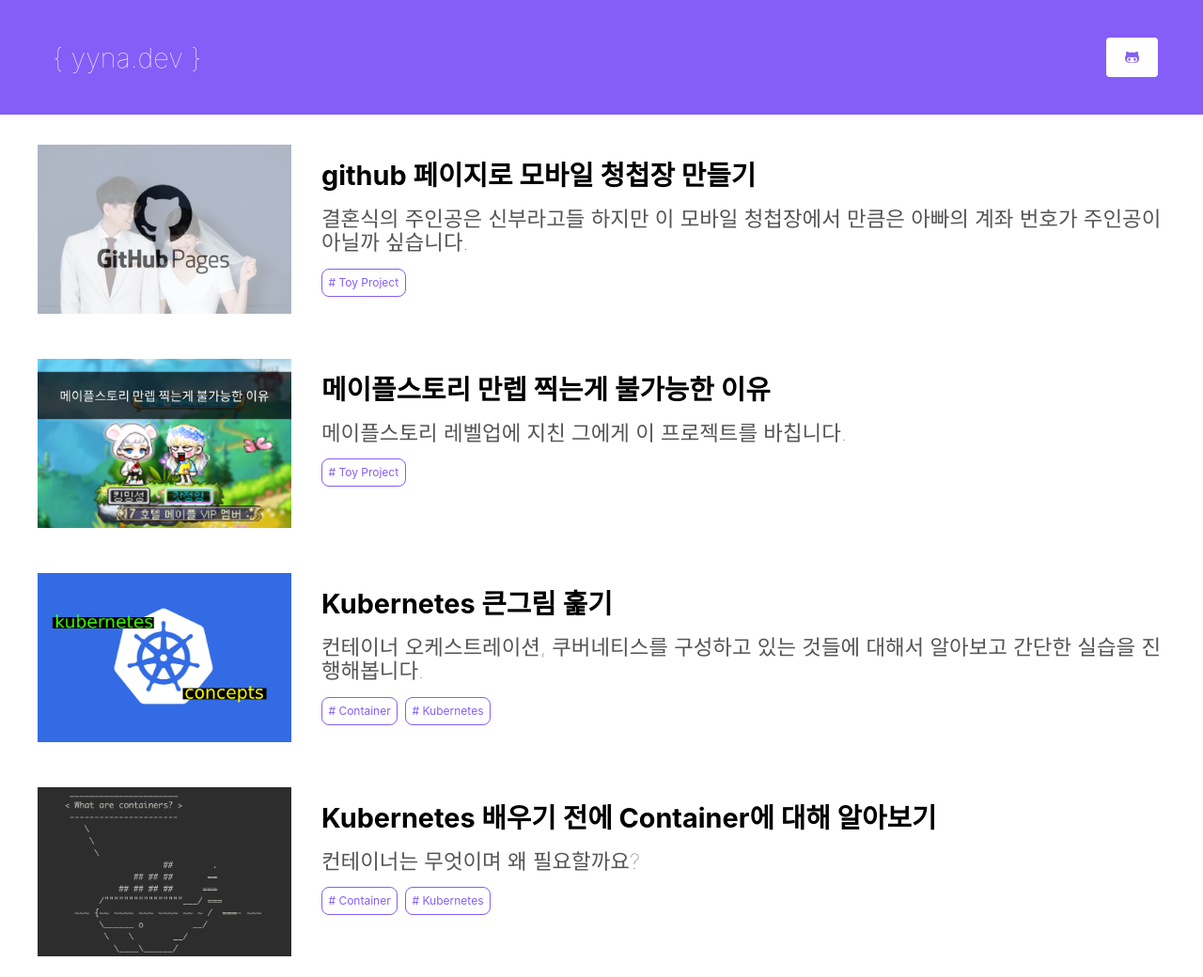
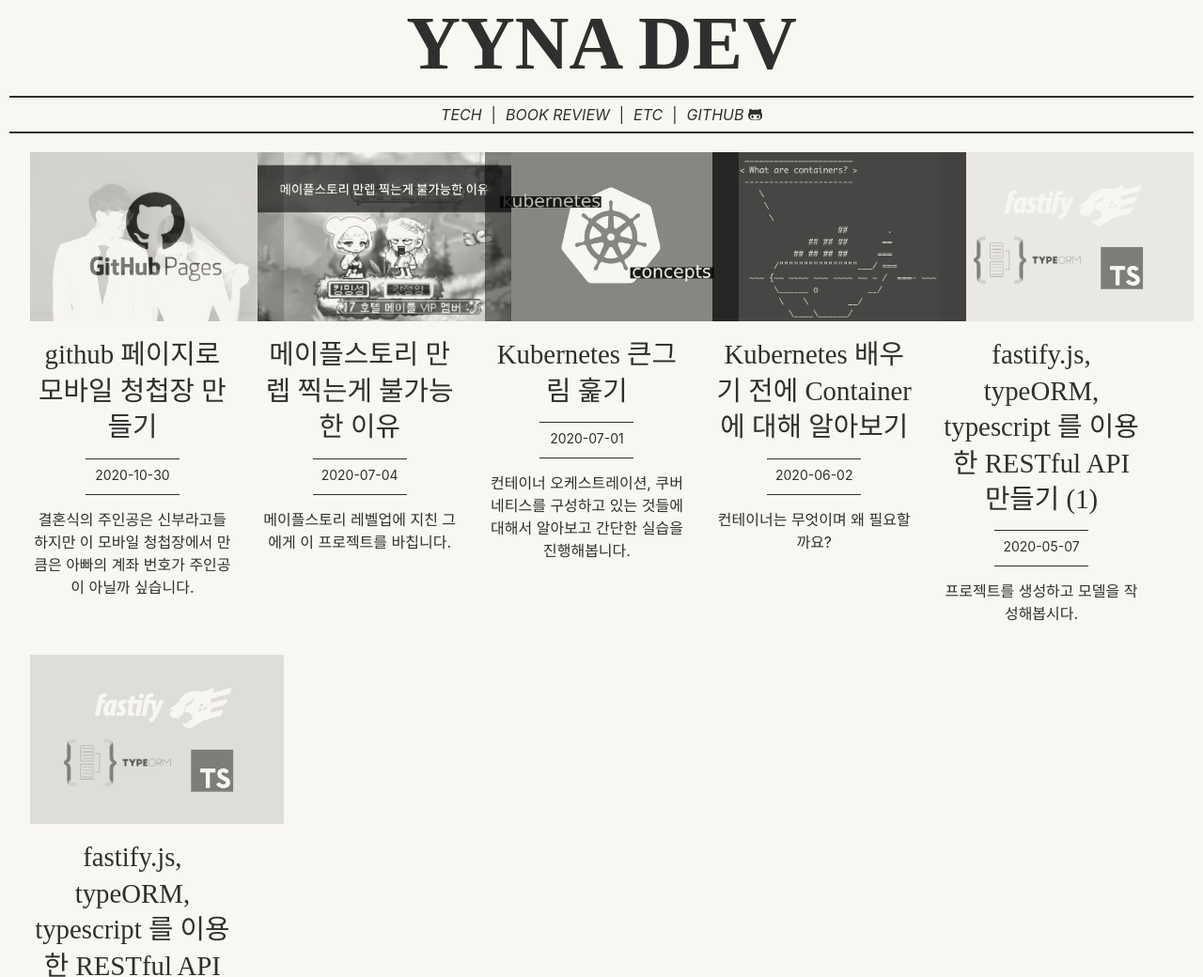
Before and after one commit to yyna/yyna-dev-blog, a Gatsby site: page / in a window 1280 px wide. Shown: the top 1040 px of the page at 94% size. Built offline with nearby package versions, Linux system fonts and the light colour scheme; Gatsby itself is replaced by a stand-in of ours; some packages are replaced by stand-ins of ours.

Commit message:
신문 느낌으로 바꾸기~~

```diff
--- a/blogs/Kubernetes-배우기-전에-Container에-대해-알아보기.md
+++ b/blogs/Kubernetes-배우기-전에-Container에-대해-알아보기.md
@@ -2,7 +2,7 @@
 title: Kubernetes 배우기 전에 Container에 대해 알아보기
 description: 컨테이너는 무엇이며 왜 필요할까요?
 date: 2020-06-02
-tags: ['Container', 'Kubernetes']
+category: tech
 published: true
 image: /images/Kubernetes-배우기-전에-Container에-대해-알아보기/_thumbnail.png
 disqusIdentifier: learn-about-containers-before-studying-kubernetes
--- a/blogs/Kubernetes-큰그림-훑기.md
+++ b/blogs/Kubernetes-큰그림-훑기.md
@@ -2,7 +2,7 @@
 title: Kubernetes 큰그림 훑기
 description: 컨테이너 오케스트레이션, 쿠버네티스를 구성하고 있는 것들에 대해서 알아보고 간단한 실습을 진행해봅니다.
 date: 2020-07-01
-tags: ['Container', 'Kubernetes']
+category: tech
 published: true
 image: /images/Kubernetes-큰그림-훑기/_thumbnail.png
 disqusIdentifier: kubernetes-concepts
--- a/blogs/github-페이지로-모바일-청첩장-만들기.md
+++ b/blogs/github-페이지로-모바일-청첩장-만들기.md
@@ -2,7 +2,7 @@
 title: github 페이지로 모바일 청첩장 만들기
 description: 결혼식의 주인공은 신부라고들 하지만 이 모바일 청첩장에서 만큼은 아빠의 계좌 번호가 주인공이 아닐까 싶습니다.
 date: 2020-10-30
-tags: ['Toy Project']
+category: etc
 published: true
 image: /images/github-페이지로-모바일-청첩장-만들기/_thumbnail.png
 disqusIdentifier: mobile-wedding-invitation
--- a/blogs/메이플스토리-만렙-찍는게-불가능한-이유.md
+++ b/blogs/메이플스토리-만렙-찍는게-불가능한-이유.md
@@ -2,7 +2,7 @@
 title: 메이플스토리 만렙 찍는게 불가능한 이유
 description: 메이플스토리 레벨업에 지친 그에게 이 프로젝트를 바칩니다.
 date: 2020-07-04
-tags: ['Toy Project']
+category: etc
 published: true
 image: /images/메이플스토리-만렙-찍는게-불가능한-이유/_thumbnail.png
 disqusIdentifier: impossible-to-reach-275-level-in-maplestory
--- a/src/components/BlogCard/BlogCard.module.css
+++ b/src/components/BlogCard/BlogCard.module.css
@@ -1,76 +1,82 @@
 .card {
-  margin-bottom: 3rem;
-  display: flex;
-  max-width: 100%;
+  font-size: 14px;
+  line-height: 20px;
+  width: 17.5%;
+  display: inline-block;
+  padding: 0 1% 0 1%;
+  vertical-align: top;
+  margin-bottom: 2rem;
+  transition: all 0.7s;
 }
 
-.card:hover {
-  opacity: 0.7;
+@media only all and (max-width: 1200px) {
+  .card {
+    width: 31%;
+  }
 }
 
-.content {
-  flex-grow: 1;
+@media only all and (max-width: 900px) {
+  .card {
+    width: 47%;
+  }
 }
 
-.categories {
-  margin-top: 1.2rem;
-}
-
-.category {
-  border: 1px solid #845ef7;
-  color: #845ef7;
-  border-radius: 0.5rem;
-  padding: 0.4rem;
-  font-size: 0.75rem;
-  margin-right: 0.5rem;
-}
-
-.title {
-  font-size: 1.8rem;
-  font-weight: bold;
-  margin: 1rem 0;
-  color: black;
-}
-
-.description {
-  font-size: 1.4rem;
-  color: #555;
-  font-weight: lighter;
+@media only all and (max-width: 600px) {
+  .card {
+    width: 100%;
+  }
 }
 
 .image__wrapper {
   min-width: 270px;
+  width: 100%;
   height: 180px;
-  margin-right: 2rem;
+  margin-bottom: 1rem;
   background-position: center;
   background-size: cover;
+  filter: sepia(80%) grayscale(1) contrast(1) opacity(0.9);
+  mix-blend-mode: multiply;
+  width: 100%;
 }
 
-@media (max-width: 1200px) {
-  .image__wrapper {
-    display: none;
-  }
-}
-@media (min-width: 1200px) {
-  .image__wrapper {
-    display: block;
-  }
+.card:hover .image__wrapper {
+  filter: none;
 }
 
-@media (max-width: 768px) {
-  .card {
-    margin-bottom: 1.5rem;
-  }
-  .title {
-    font-size: 1.5rem;
-    line-height: 2.1rem;
-  }
-  .description {
-    font-size: 1.2rem;
-  }
-  .category {
-    border-radius: 0.4rem;
-    padding: 0.3rem;
-    margin-right: 0.3rem;
-  }
+.head {
+  text-align: center;
+  position: relative;
 }
+
+.headline {
+  text-align: center;
+  line-height: normal;
+  font-family: 'Nanum Myeongjo', serif;
+  display: block;
+  margin: 0 auto;
+  font-size: 1.8rem;
+  line-height: 2.4rem;
+}
+
+.date:before {
+  border-top: 1px solid #2f2f2f;
+  content: '';
+  width: 100px;
+  height: 7px;
+  display: block;
+  margin: 0 auto;
+}
+
+.date:after {
+  border-bottom: 1px solid #2f2f2f;
+  content: '';
+  width: 100px;
+  height: 10px;
+  display: block;
+  margin: 0 auto;
+}
+
+.description {
+  font-size: 1rem;
+  line-height: 1.5rem;
+}
--- a/src/components/BlogCard/index.js
+++ b/src/components/BlogCard/index.js
@@ -2,23 +2,26 @@
 import { Link } from 'gatsby';
 import * as styles from './BlogCard.module.css';
 
-export default function BlogCard({ image, title, description, slug, tags }) {
+export default function BlogCard({
+  image,
+  title,
+  description,
+  slug,
+  date,
+  category,
+}) {
   return (
     <Link to={slug} className={styles.card}>
       <div
         className={styles.image__wrapper}
         style={{ backgroundImage: `url(${image})` }}
       ></div>
-      <div className={styles.content}>
-        <div className={styles.title}>{title}</div>
+      <div className={styles.head}>
+        <div className={`${styles.headline} ${styles[category]}`}>{title}</div>
+        <p>
+          <span className={styles.date}>{date}</span>
+        </p>
         <div className={styles.description}>{description}</div>
-        <div className={styles.categories}>
-          {tags.map((tag) => (
-            <span className={styles.category} key={tag}>
-              # {tag}
-            </span>
-          ))}
-        </div>
       </div>
     </Link>
   );
--- a/src/components/BlogPageLayout/BlogPageLayout.module.css
+++ b/src/components/BlogPageLayout/BlogPageLayout.module.css
@@ -1,28 +1,8 @@
 .container {
   padding: 1rem;
   margin: auto;
-  max-width: 768px;
+  max-width: 720px;
   width: calc(100% - 2rem);
-}
-
-.background {
-  height: 500px;
-  background-position: center;
-  background-size: cover;
-  opacity: 0.6;
-}
-
-.categories {
-  margin-top: 2rem;
-}
-
-.category {
-  border: 1px solid #845ef7;
-  color: #845ef7;
-  border-radius: 0.5rem;
-  padding: 0.4rem;
-  font-size: 1rem;
-  margin-right: 0.5rem;
 }
 
 .title {
@@ -30,19 +10,18 @@
   font-weight: 700;
   margin-top: 2rem;
   line-height: 4rem;
+  font-family: 'Nanum Myeongjo', serif;
 }
 
 .date {
-  color: black;
-  font-size: 1.2rem;
-  margin-top: 2rem;
+  color: #777;
+  font-style: italic;
   text-align: right;
-  color: #777777;
 }
 
 .body {
-  font-size: 1.25rem;
-  line-height: 2.2rem;
+  font-size: 1.1rem;
+  line-height: 1.8rem;
   font-weight: 400;
 }
 
--- a/src/components/Layout/Layout.module.css
+++ b/src/components/Layout/Layout.module.css
@@ -1,49 +1,32 @@
-.header {
-  background-color: #845ef7;
-  display: flex;
-  justify-content: center;
+.head {
+  text-align: center;
+  position: -webkit-sticky; /* 사파리 브라우저 지원 */
+  position: sticky;
+  top: 0;
+  background-color: #f9f7f1;
+  padding: 10px 10px 0 10px;
+  z-index: 1;
 }
 
-.navigator {
-  display: flex;
-  justify-content: space-between;
-  align-items: center;
+.header {
+  font-family: 'Playfair Display', serif;
+  font-weight: 900;
+  font-size: 80px;
+  text-transform: uppercase;
+  line-height: 72px;
+  margin-bottom: 20px;
+  flex-grow: 2;
+  justify-self: center;
 }
 
-.logo {
-  display: flex;
-  align-items: center;
-  color: white;
-  font-weight: lighter;
-  font-size: 1.8rem;
+.subhead {
+  text-transform: uppercase;
+  border-bottom: 2px solid #2f2f2f;
+  border-top: 2px solid #2f2f2f;
+  padding: 9px 0;
 }
 
-.logo__blog {
-  margin-left: 1rem;
-  color: #eff7ff;
+a.category {
+  margin: 0 10px;
+  font-style: italic;
 }
-
-.button {
-  outline: none;
-  border: none;
-  margin: 0.5rem;
-  padding: 0.75rem 1.25rem;
-  font-size: 1rem;
-  color: #845ef7;
-  font-weight: bold;
-  border-radius: 0.25rem;
-  display: inline-block;
-  background-color: white;
-}
-
-.button:hover {
-  opacity: 0.7;
-  cursor: pointer;
-}
-
-.footer {
-  background-color: #f2f2f2;
-  font-size: 1rem;
-  color: #555;
-  text-align: center;
-}
--- a/src/components/Layout/index.js
+++ b/src/components/Layout/index.js
@@ -7,37 +7,34 @@
 export default function Layout({ children }) {
   return (
     <>
-      <section className={styles.header}>
-        <div className="container">
-          <div className={styles.navigator}>
-            <Link className={styles.logo} to="/">
-              <span className={styles.logo__blog}>{'{ yyna.dev }'}</span>
+      <section className={styles.head}>
+        <Link to="/">
+          <header className={styles.header}>{'YYNA DEV'}</header>
         </Link>
-            <div>
+        <div className={styles.subhead}>
+          <Link to="/?category=tech" className={styles.category}>
+            tech
+          </Link>
+          |
+          <Link to="/?category=book_review" className={styles.category}>
+            book review
+          </Link>
+          |
+          <Link to="/?category=etc" className={styles.category}>
+            etc
+          </Link>
+          |
           <a
-                className={styles.button}
             href="https://github.com/yyna"
             target="_blank"
             rel="noreferrer"
+            className={styles.category}
           >
-                <FontAwesomeIcon icon={faGithubAlt} />
+            github <FontAwesomeIcon icon={faGithubAlt} />
           </a>
-            </div>
-          </div>
         </div>
       </section>
       {children}
-      <section className={styles.footer}>
-        <div className="container">
-          @ 2021 - Web app coded by{' '}
-          <a href="https://yyna.dev">
-            Jungin Kwon{' '}
-            <span role="img" aria-label="woman-raising-hand">
-              🙋🏻‍♀️
-            </span>
-          </a>
-        </div>
-      </section>
     </>
   );
 }
--- a/src/pages/index.js
+++ b/src/pages/index.js
@@ -2,7 +2,6 @@
 import Layout from 'src/components/Layout';
 import BlogCard from 'src/components/BlogCard';
 import { Helmet } from 'react-helmet';
-
 import { graphql } from 'gatsby';
 
 export const query = graphql`
@@ -22,7 +21,8 @@
           title
           description
           image
-          tags
+          date(formatString: "YYYY-MM-DD")
+          category
         }
         fields {
           slug
@@ -32,13 +32,14 @@
   }
 `;
 
-const Home = ({ data }) => {
-  // const blogs = data?.allMdx?.nodes;
-
+const Home = ({ data, location }) => {
   const {
     allMdx: { nodes: blogs },
     site: { siteMetadata },
   } = data;
+
+  const params = new URLSearchParams(location.search);
+  const c = params.get('category');
 
   return (
     <Layout>
@@ -61,10 +62,14 @@
         <meta name="twitter:card" content="summary_large_image" />
         <meta name="twitter:site" content="@yyna_kwon" />
       </Helmet>
-      <div className="container">
-        {blogs.map(
+      <div className="blogcards">
+        {blogs
+          .filter(({ frontmatter: { category } }) => {
+            return c == undefined ? true : category == c;
+          })
+          .map(
             ({
-            frontmatter: { title, description, image, tags = [] },
+              frontmatter: { title, description, date, image, category },
               fields: { slug },
             }) => (
               <BlogCard
@@ -72,8 +77,9 @@
                 title={title}
                 description={description}
                 image={image}
+                date={date}
                 slug={slug}
-              tags={tags}
+                category={category}
               />
             )
           )}
--- a/src/styles/global.css
+++ b/src/styles/global.css
@@ -1,55 +1,20 @@
 a {
   text-decoration: none;
-  color: #845ef7;
+  color: #2f2f2f;
 }
 
-.container {
-  margin: auto;
-  max-width: 1200px;
+.blogcards {
+  padding: 20px;
 }
 
-@media (max-width: 768px) {
-  .container {
-    padding: 1rem;
-    width: calc(100% - 2rem);
-  }
-}
-@media (min-width: 768px) {
-  .container {
-    padding: 2rem;
-    width: calc(100% - 4rem);
-  }
-}
-
-@import url('https://cdn.jsdelivr.net/gh/orioncactus/pretendard/dist/web/variable/pretendardvariable.css');
+@import url(https://cdn.jsdelivr.net/gh/orioncactus/pretendard/dist/web/variable/pretendardvariable.css);
+@import url(https://fonts.googleapis.com/css?family=Playfair+Display:400,700,900,400italic,700italic,900italic|Droid+Serif:400,700,400italic,700italic);
+@import url(http://fonts.googleapis.com/earlyaccess/nanummyeongjo.css);
 
 *:not(code, kdb, samp) {
   font-family: Pretendard, -apple-system, BlinkMacSystemFont, system-ui, Roboto,
     'Helvetica Neue', 'Segoe UI', 'Apple SD Gothic Neo', 'Noto Sans KR',
-    'Malgun Gothic', sans-serif !important;
-}
-
-.button {
-  font-size: 1.5rem;
-  font-weight: 700;
-  border-radius: 2px 2px 2px 2px;
-  border: none;
-  padding: 1.2rem;
-  margin-top: 4rem;
-  margin-bottom: 2rem;
-  outline: none;
-  cursor: pointer;
-  display: block;
-  text-align: center;
-}
-
-.button:hover {
-  opacity: 0.7;
-}
-
-.button.blue {
-  color: white;
-  background-color: #845ef7;
+    'Malgun Gothic', sans-serif;
 }
 
 pre {
@@ -62,3 +27,10 @@
   background-color: #f0f0f0;
   padding: 0.15em 0.3em;
 }
+
+body {
+  font-size: 1rem;
+  color: #2f2f2f;
+  background-color: #f9f7f1;
+  display: block;
+}
```
Also changed, not shown: blogs/fastifyjs-typeORM-typescript-를-이용한-RESTful-API-만들기-1.md (+1 -1 lines), blogs/fastifyjs-typeORM-typescript-를-이용한-RESTful-API-만들기-2.md (+1 -1 lines), src/components/BlogPageLayout/index.js (+2 -14 lines), static/images/개발_2020.log/1.png (deleted), static/images/개발_2020.log/2.jpg (deleted), static/images/개발_2020.log/4.png (deleted), static/images/개발_2020.log/5.jpg (deleted), static/images/개발_2020.log/_thumbnail.png (deleted), 1 other file. Lines whose indentation alone changed are shown as unchanged.
